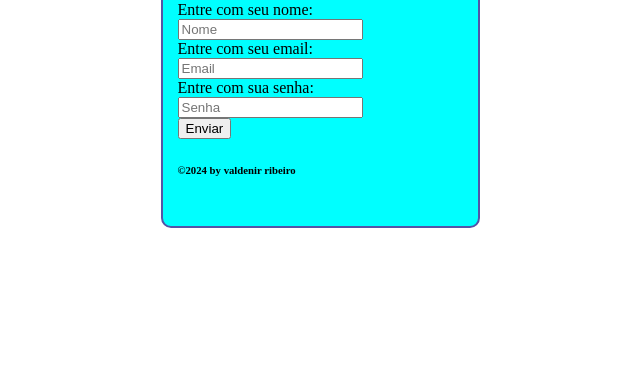
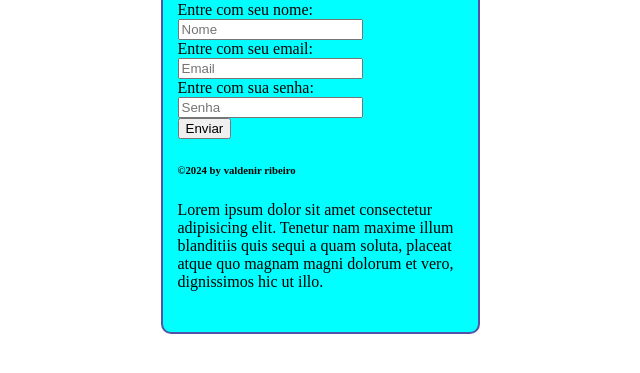
Before and after one commit to valdenirdmribeiro/teste_git, a plain HTML site: page index.html in a window 1280 px wide. Shown: the part 89-462 px from the top of the page, without its empty margins (320-960 px from the left). Drawn offline with Linux system fonts and the light colour scheme.

Commit message:
adicionando paragrafo

```diff
--- a/index.html
+++ b/index.html
@@ -25,6 +25,7 @@
         <input type="submit" value="Enviar">
     </form>
     <h6>&copy;2024 by valdenir ribeiro</h6>
+    <p>Lorem ipsum dolor sit amet consectetur adipisicing elit. Tenetur nam maxime illum blanditiis quis sequi a quam soluta, placeat atque quo magnam magni dolorum et vero, dignissimos hic ut illo.</p>
     </div>
 </body>
 </html>
```
